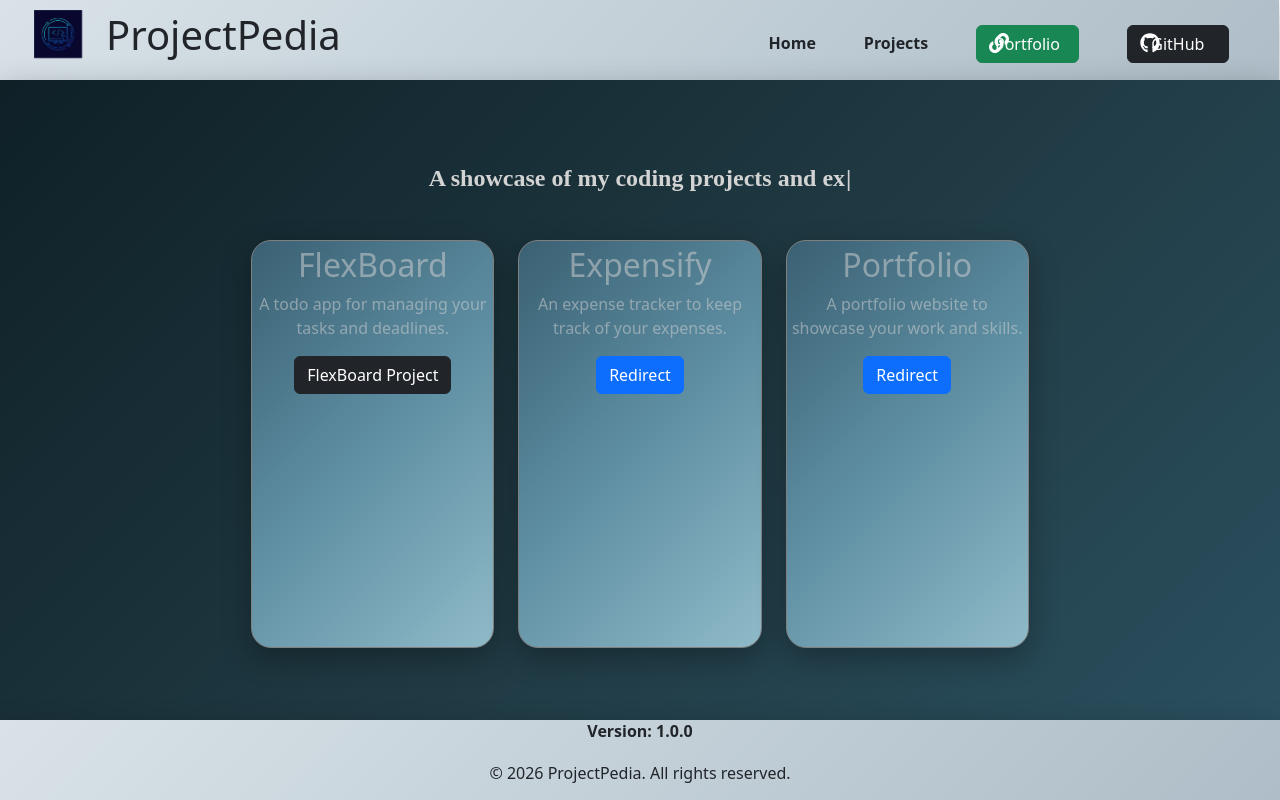
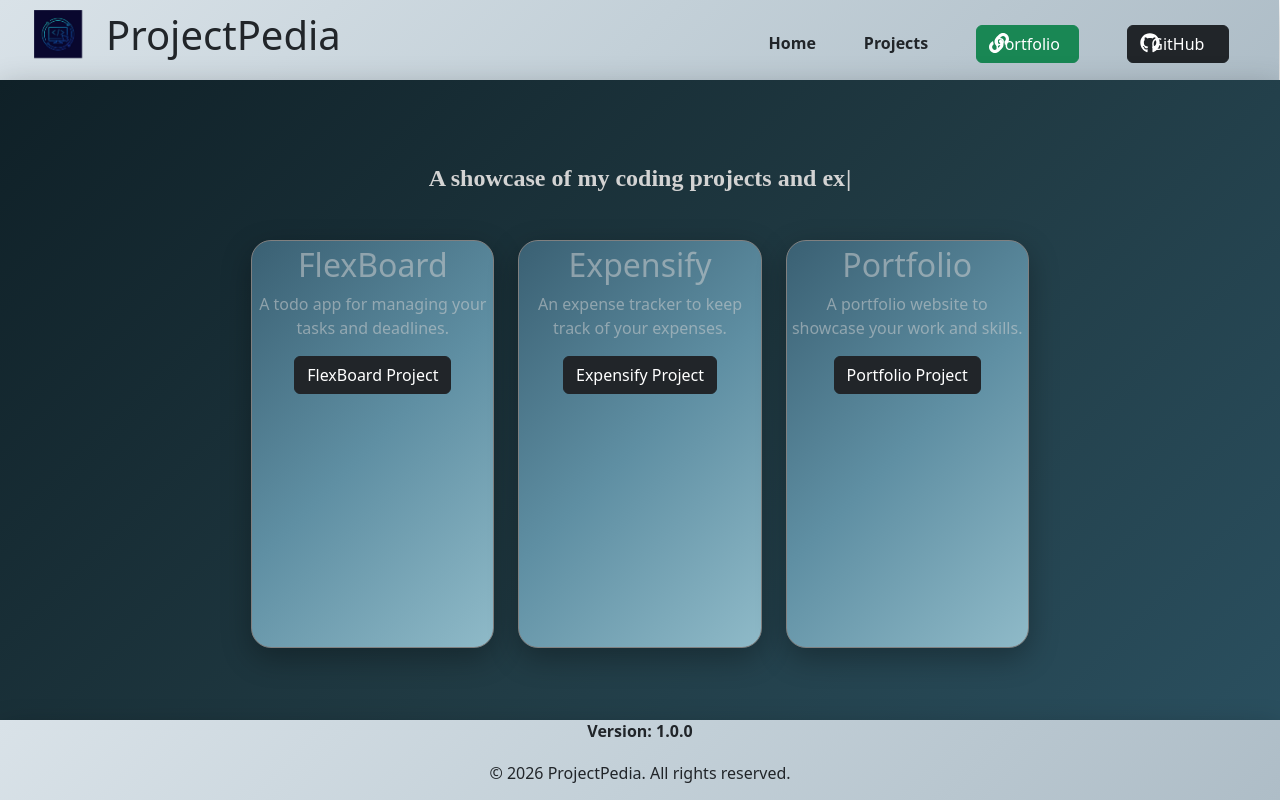
Before and after one commit to arnavkatyayan/projectpediafe, a React (Vite) app: page / in a window 1280 px wide. Built offline with nearby package versions, Linux system fonts and the light colour scheme.

Commit message:
HomePage changes.

```diff
--- a/src/HomePage.jsx
+++ b/src/HomePage.jsx
@@ -7,7 +7,7 @@ function HomePage() {
         <div className="home-page flex justify-center items-center">
 
             <div className="typewriter">
-            <Typewriter
+                <Typewriter
                     options={{
                         strings: [
                             "Welcome to ProjectPedia.",
@@ -23,24 +23,24 @@ function HomePage() {
                         deleteSpeed: 5,
                     }}
                 />
-                </div>
+            </div>
             <div className="flex items-center justify-center gap-6 featured-projects">
 
                 <div className="box">
                     <h2>FlexBoard</h2>
                     <p>A todo app for managing your tasks and deadlines.</p>
-                    <Button variant='dark' onClick={()=>navigation('./fullStack/Flexboard')}> FlexBoard Project </Button>
+                    <Button variant='dark' onClick={() => navigation('./fullStack/Flexboard')}> FlexBoard Project </Button>
                 </div>
                 <div className="box">
                     <h2>Expensify</h2>
                     <p>An expense tracker to keep track of your expenses.</p>
-                                        <Button className='dark'> Redirect </Button>
+                    <Button variant='dark' onClick={() => navigation('./fullStack/Expensify')}> Expensify Project </Button>
 
                 </div>
                 <div className="box">
                     <h2>Portfolio</h2>
                     <p>A portfolio website to showcase your work and skills.</p>
-                                        <Button className='dark'> Redirect </Button>
+                    <Button variant='dark' onClick={() => navigation('./fullStack/Portfolio')}> Portfolio Project </Button>
 
                 </div>
             </div>
```
